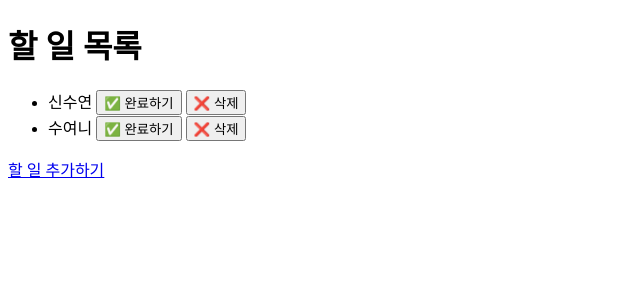
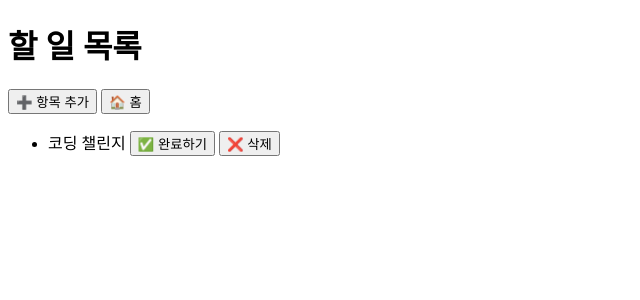
Before and after one commit to soooooo-prac/coding-challenge, a Flask app: page /list in a window 1280 px wide. Shown: the top 300 px of the page, without its empty margins (0-640 px from the left). Run offline with Flask 3, Linux system fonts and the light colour scheme.

Commit message:
3개 페이지 연결

```diff
--- a/flask_project/data.json
+++ b/flask_project/data.json
@@ -1,10 +1,6 @@
 [
   {
-    "text": "신수연",
-    "done": false
-  },
-  {
-    "text": "수여니",
+    "text": "코딩 챌린지",
     "done": false
   }
 ]
--- a/flask_project/templates/list.html
+++ b/flask_project/templates/list.html
@@ -2,11 +2,15 @@
 <html>
 
 <head>
-    <title>입력된 항목 리스트</title>
+    <title>할 일 목록</title>
 </head>
 
 <body>
     <h1>할 일 목록</h1>
+
+    <a href="/form"><button>➕ 항목 추가</button></a>
+    <a href="/"><button>🏠 홈</button></a>
+
     <ul>
         {% for item in items %}
         {% set idx = loop.index0 %}
@@ -25,7 +29,6 @@
             </li>
             {% endfor %}
     </ul>
-    <a href="/form">할 일 추가하기</a>
 </body>
 
 </html>
```
Also changed, not shown: flask_project/templates/form.html (+7 -3 lines), flask_project/templates/home.html (+6 -3 lines).
